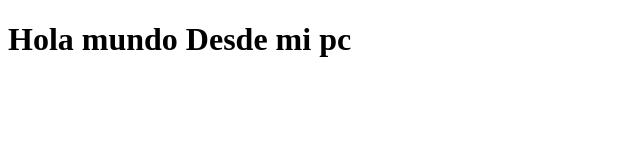
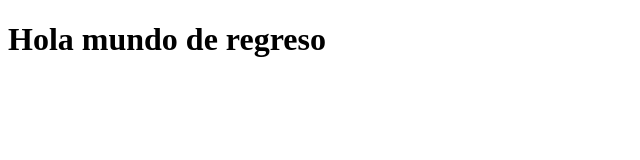
Before and after one commit to Anghelr1/test-merges, a plain HTML site: page index.html in a window 1280 px wide. Shown: the whole page, without its empty margins (0-640 px from the left). Drawn offline with Linux system fonts and the light colour scheme.

Commit message:
first commit 3

```diff
--- a/index.html
+++ b/index.html
@@ -7,6 +7,6 @@
     <title>Test</title>
 </head>
 <body>
-    <h1>Hola mundo Desde mi pc</h1>
+    <h1>Hola mundo de regreso</h1>
 </body>
 </html>
```
